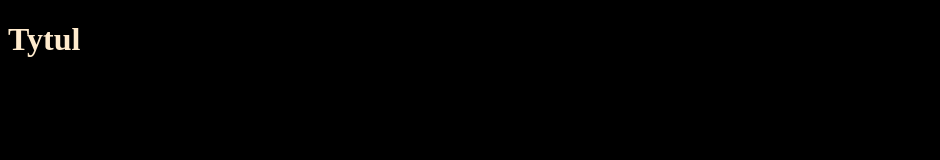
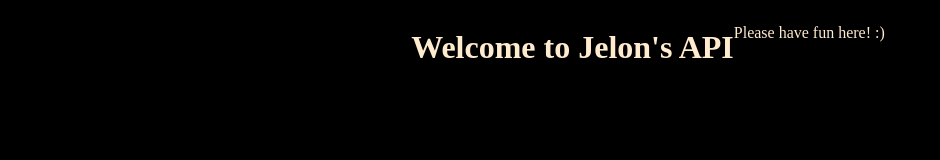
Before and after one commit to Jelon1211/dashboard-api-express-mongo, a website: page views/index.html in a window 1280 px wide. Shown: the whole page, without its empty margins (0-940 px from the left). Drawn offline with Linux system fonts and the light colour scheme; files that its build step writes are made by us from their sources.

Commit message:
Html changes

```diff
--- a/views/index.html
+++ b/views/index.html
@@ -7,7 +7,8 @@
     <title>Document</title>
     <link rel="stylesheet" href="css/style.css" />
 </head>
-<body>
-    <h1>Tytul</h1>
+<body style="background-color: black; width: 100vw; height: 100vh; display: flex; justify-content: center;">
+    <h1>Welcome to Jelon's API</h1>
+    <p>Please have fun here! :)</p>
 </body>
 </html>
```
Also changed, not shown: views/404.html (+3 -1 lines).
